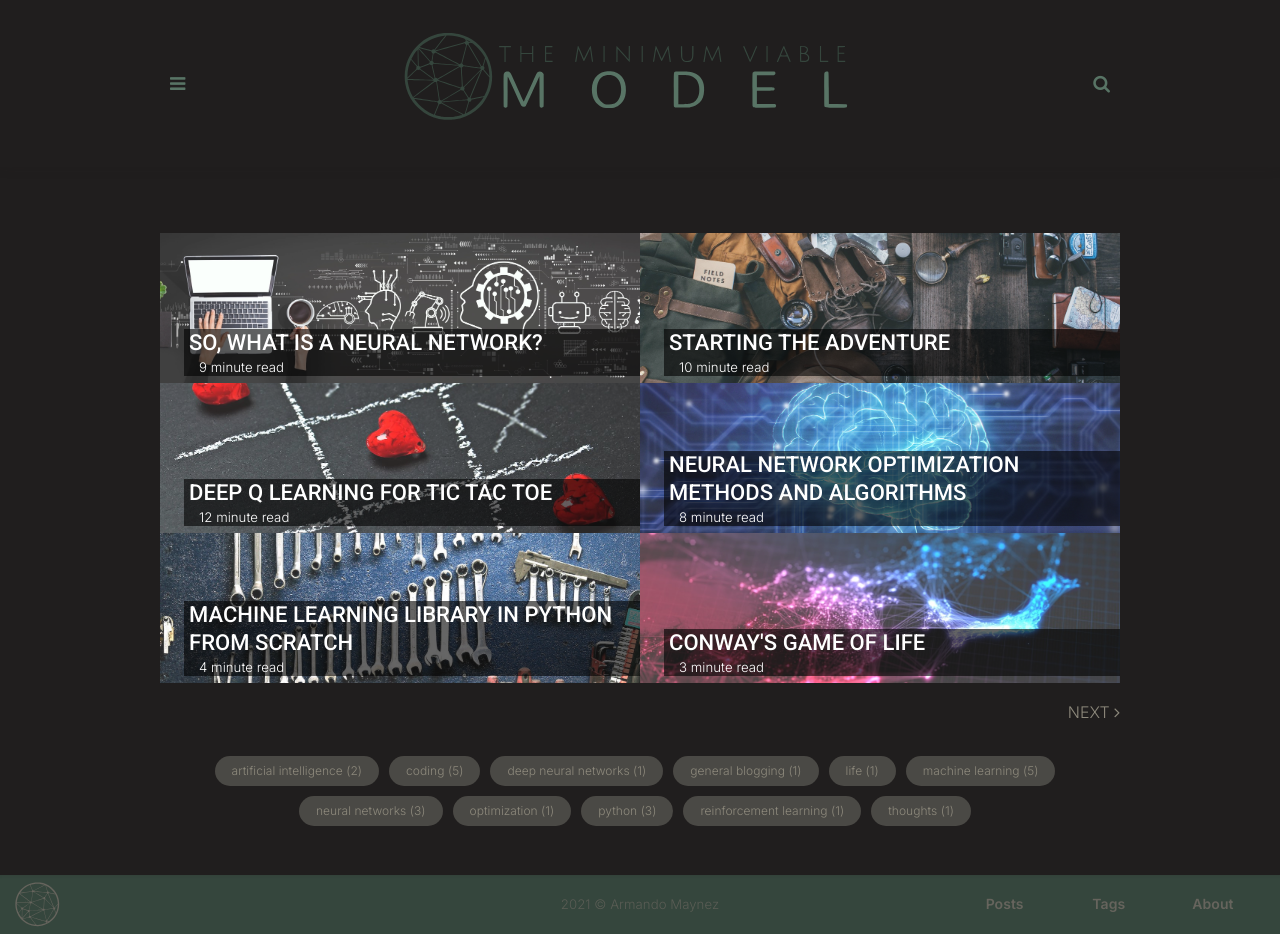
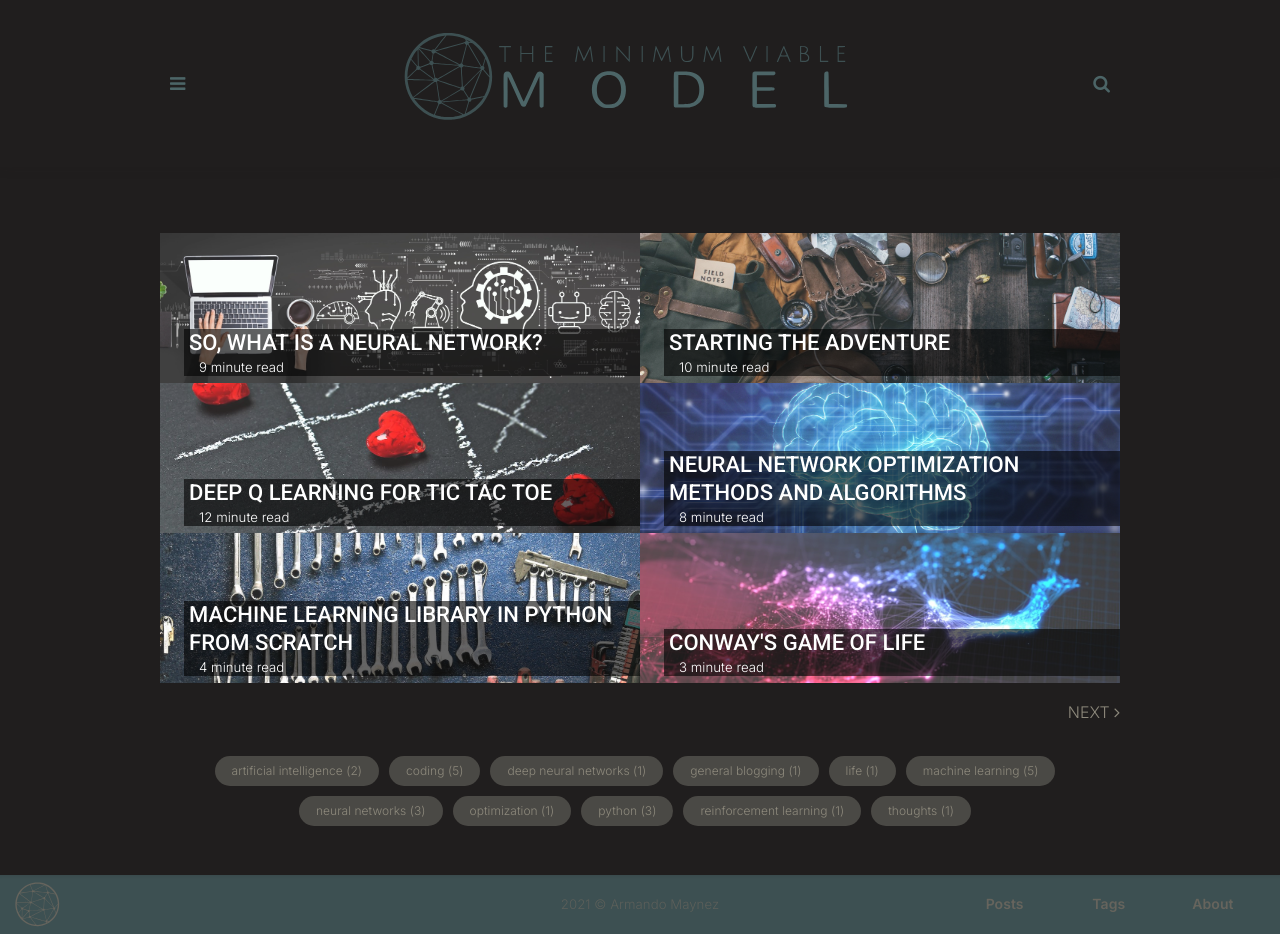
Before and after one commit to the-mvm/the-mvm.github.io, a Jekyll site: the page built from index.html, in a window 1280 px wide. Built offline with Jekyll 4.4.1, drawn with Linux system fonts in a browser that asks for light colours; the list of posts is cut into pages by our own code.

```diff
--- a/assets/css/main.css
+++ b/assets/css/main.css
@@ -40,8 +40,8 @@ html {
 html[data-theme="dark"]  {
   --accent:       #d14c47;    /* accent */
   --accent-dark:  #CD8A7A;    /* accent 2 (dark) */
-  --main:         #587465;    /* main color */
-  --main-dim:     #35463D;    /* dimmed version of main color */
+  --main:         #4C6567;    /* main color */
+  --main-dim:     #3D5052;    /* dimmed version of main color */
   --text:         #B4B3A7;
   --grey1:        #8D897C;
   --grey2:        #827F73;
```
Also changed, not shown: assets/css/site color scheme.css (+4 -3 lines), assets/img/branding/MVM-logo-full-dark.svg.
